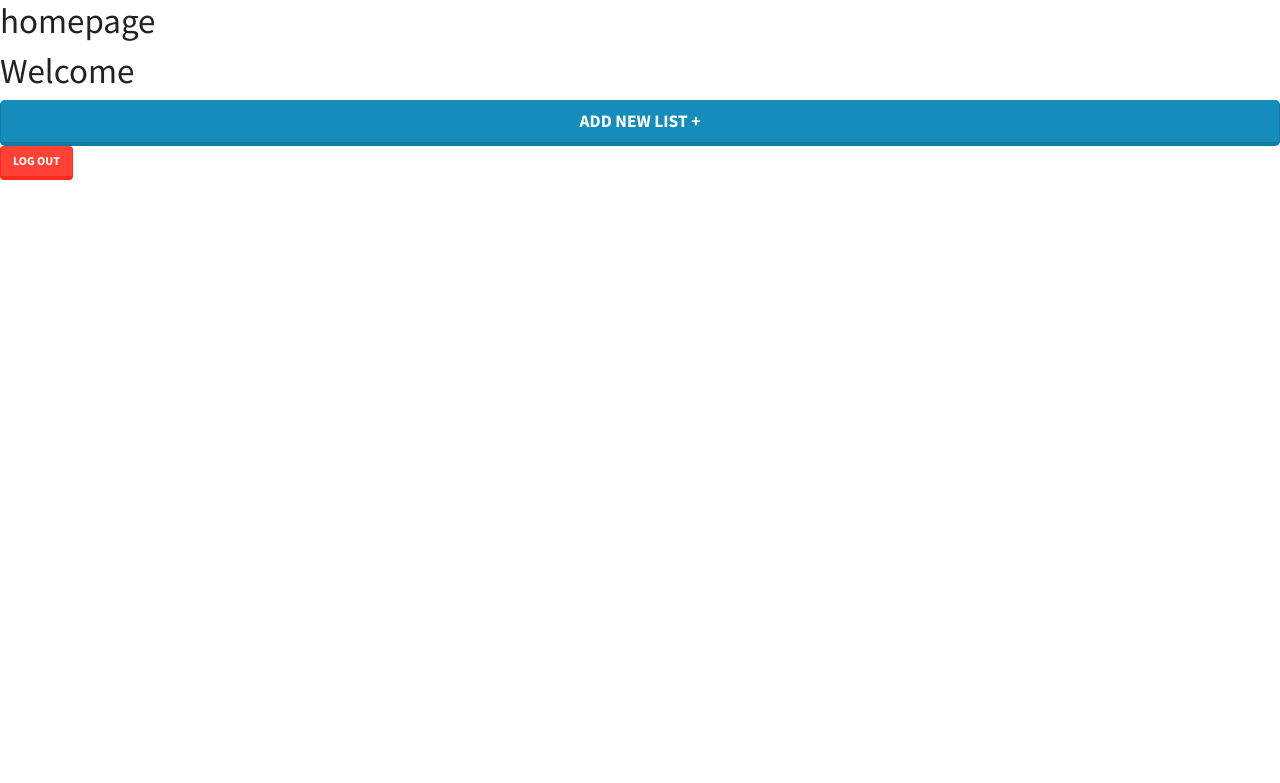
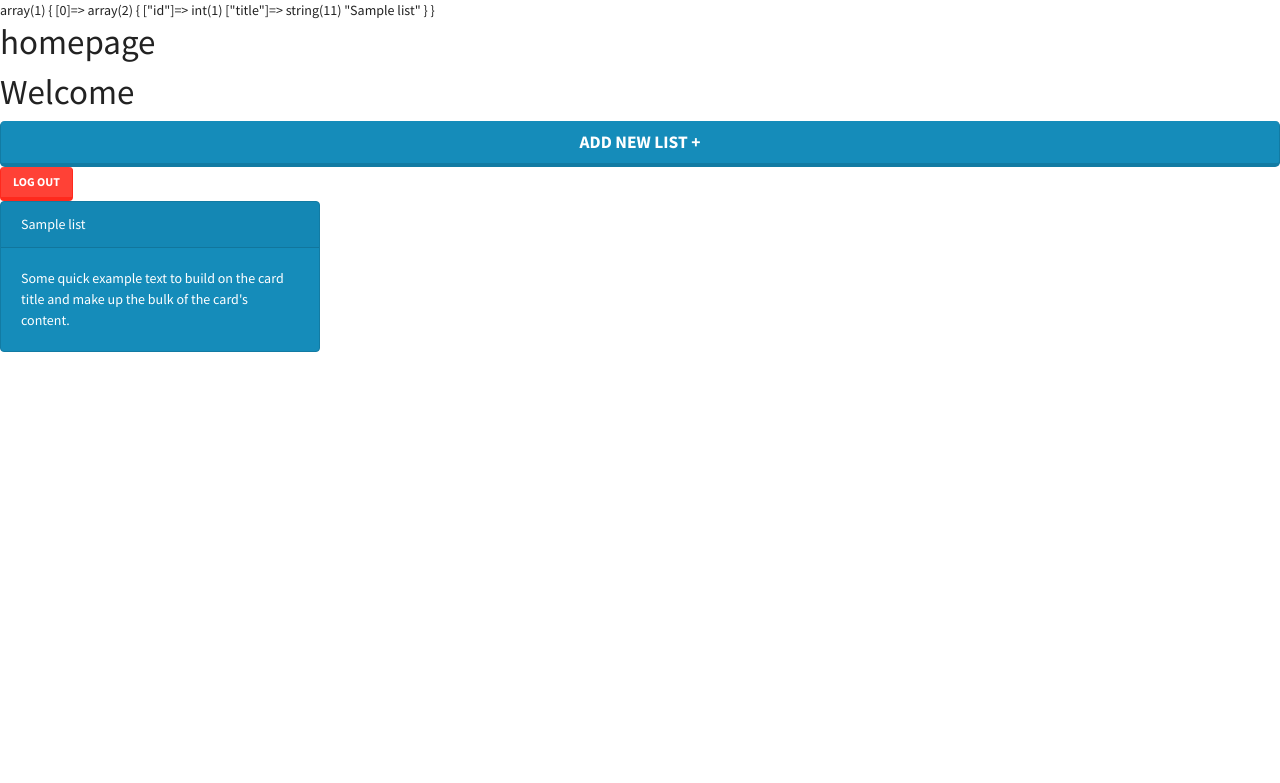
Before and after one commit to Sisiboi/ToDo, a PHP site: page / in a window 1280 px wide. Shown: the top 783 px of the page. Run offline with PHP 8.4, Linux system fonts and the light colour scheme; the visitor is signed in with stand-in values (Sample User, id 1); tables that the repository leaves empty or names only in its code hold one stand-in row (values such as "Sample post").

Commit message:
List output

```diff
--- a/newList.php
+++ b/createList.php
@@ -8,8 +8,8 @@ if (!empty($_POST)) {
       $upload = new Lists();
 
       $upload->setTitle($_POST['title']);
-      $upload->postLists($_SESSION['user_id']);
-
+      $upload->createLists($_SESSION['user_id']);
+      header('Location: index.php?upload=complete');
   }
   catch (Exception $e){
 
--- a/index.php
+++ b/index.php
@@ -1,5 +1,14 @@
 <?php
 include_once('userCheck.php');
+include_once('library/classes/Lists.class.php');
+
+
+
+
+$page = Lists::loadLists($_SESSION['user_id']);
+var_dump($page);
+
+
 
 
 ?><!DOCTYPE html>
@@ -14,9 +23,14 @@ include_once('userCheck.php');
 <body>
     <h1>homepage</h1>
 
-    <h1>Welcome</h1><a href="newList.php"><button type="button"  class="btn btn-primary btn-lg btn-block">Add new list +</button></a>
+    <h1>Welcome</h1><a href="createList.php"><button type="button"  class="btn btn-primary btn-lg btn-block">Add new list +</button></a>
     <a class="btn btn-danger" href="logout.php">Log out</button></a>
+    <?php if(isset($page)): ?>
+    <?php include_once('showLists.php'); ?>
 
+    <?php else: ?>
+       <h1>nog niks maat</h1>
+    <?php endif; ?>
 
 </body>
 </html>
--- a/library/classes/Lists.class.php
+++ b/library/classes/Lists.class.php
@@ -33,7 +33,7 @@ class Lists{
 
 
 
-    public function postLists($userId){
+    public function createLists($userId){
         //connectie
         $conn = Db::getInstance();
 
@@ -50,6 +50,16 @@ class Lists{
         return $result;
     }
 
+
+    public static function loadLists($currentUserID) {
+        $conn = Db::getInstance();
+        $statement = $conn->prepare("SELECT list.id,  list.title FROM list WHERE list.users_id = :currentUser");
+        $statement->bindValue(':currentUser', $currentUserID, PDO::PARAM_INT);
+
+        $statement->execute();
+        return $statement->fetchAll(PDO::FETCH_ASSOC);
+    }
+
 }
 
 
--- a/login.php
+++ b/login.php
@@ -42,7 +42,7 @@ if (!empty($_POST)) {
   <?php if(isset($e)): ?>
         <div class="alert alert-dismissible alert-danger">
   <button type="button" class="close" data-dismiss="alert">&times;</button>
-  <strong>Oh snap!</strong> <a href="#" class="alert-link"><?php echo $e->getMessage(); ?></a>, suck a dick.
+  <strong>Oh snap!</strong> <a href="#" class="alert-link"><?php echo $e->getMessage(); ?></a>, Change and try again.
 </div>
                 <?php endif; ?>
 
--- /dev/null
+++ b/showLists.php
@@ -0,0 +1,18 @@
+<?php include_once('library/classes/User.class.php'); ?>
+<?php foreach ($page as $p): ?><a href="">
+
+
+<div class="card text-white bg-primary mb-3" style="max-width: 20rem;">
+  <div class="card-header"><?php echo htmlspecialchars($p['title']); ?></div>
+  <div class="card-body">
+
+    <p class="card-text">Some quick example text to build on the card title and make up the bulk of the card's content.</p>
+  </div>
+</div>
+
+
+
+</a>
+
+
+<?php endforeach ?>
```
